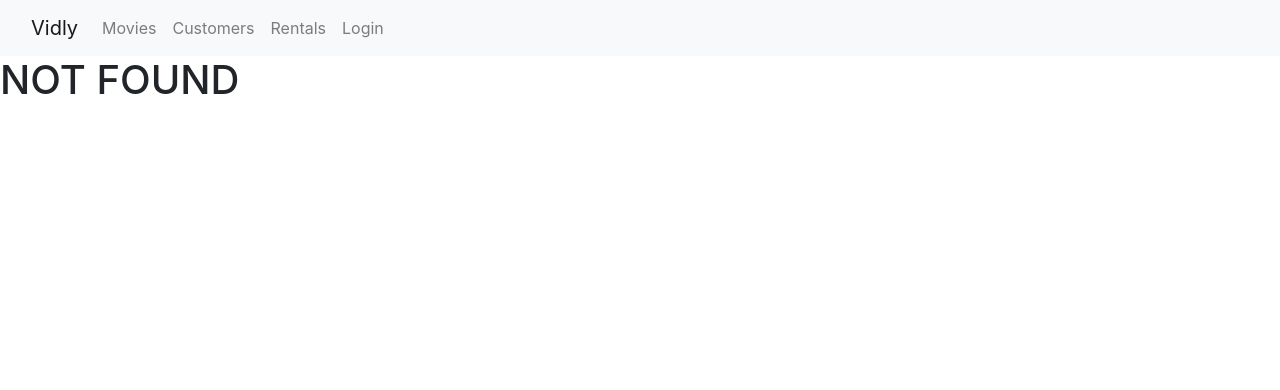
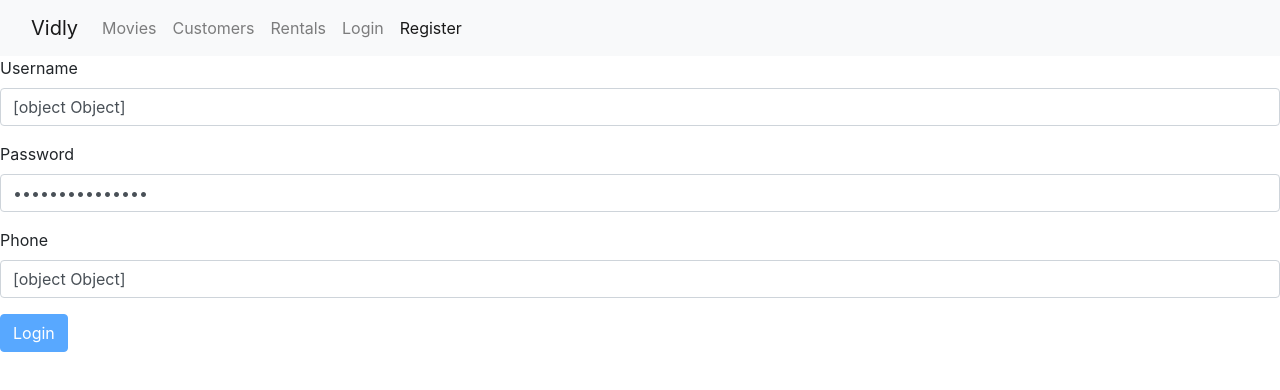
Before and after one commit to Daxsum/Vidly, a React (Create React App) app: page /register in a window 1280 px wide. Before the commit this address led to /notFound. Shown: the top 390 px of the page. Built offline with nearby package versions, Linux system fonts and the light colour scheme.

Commit message:
registration added

```diff
--- a/src/App.js
+++ b/src/App.js
@@ -8,11 +8,13 @@ import NotFound from "./components/ex/notFound";
 import MoviesForm from "./components/ex/moviesForm";
 import LoginForm from "./components/login";
 import "./App.css";
+import Register from "./components/registration";
 function App() {
   return (
     <React.Fragment>
       <NavBar />
       <Switch>
+        <Route path={"/register"} component={Register} />
         <Route path={"/login"} component={LoginForm} />
         <Route path={"/movies/:id"} component={MoviesForm} />
         <Route path={"/movies"} component={Movies} />
--- /dev/null
+++ b/src/components/comm/form.jsx
@@ -0,0 +1,71 @@
+import React, { Component } from "react";
+import Joi from "joi-browser";
+import Input from "./input";
+import { type } from "@testing-library/user-event/dist/type";
+// to use this for you only need to import Joi form joi-browser also don't
+// forget to install joi-browser in your system for more info searc for
+// "npm Joi".
+//  then ,you only have to defined schema and define you data as
+//  empity object on the state,finaly you can do what ever you
+//   want after submition the form
+//  by defining doSubmit method  and do not forget inherited this component! for more info check
+//  this git ripo https://github.com/Daxsum/Vidly  on form and login component
+class Form extends Component {
+  state = { data: {}, error: {} };
+  validate = () => {
+    const { error } = Joi.validate(this.state.data, this.schema, {
+      abortEarly: false,
+    });
+
+    if (!error) return null;
+    const errors = {};
+    for (let item of error.details) errors[item.path[0]] = item.message;
+    return errors;
+  };
+  handleSubmit = (e) => {
+    e.preventDefault();
+    const errors = this.validate();
+
+    this.setState({ errors: errors || {} });
+    if (errors) return;
+    this.doSubmit(); //define  doSubmit() for what to do after submition  eg: calling a surver
+  };
+  validareProperty = ({ name, value }) => {
+    const obj = { [name]: value };
+    const schema = { [name]: this.schema[name] };
+    const { error } = Joi.validate(obj, schema);
+    return error ? error.details[0].message : null;
+  };
+  handleChange = (e) => {
+    const errors = { ...this.state.errors };
+    const errorMassage = this.validareProperty(e.currentTarget);
+    if (errorMassage) errors[e.currentTarget.name] = errorMassage;
+    else delete errors[e.currentTarget.name];
+
+    const data = { ...this.state.data };
+    data[e.currentTarget.name] = e.currentTarget.value;
+    this.setState({ data, errors });
+  };
+  renderInput(name, label, type = "text") {
+    const { errors, data } = this.state;
+    return (
+      <Input
+        onChange={this.handleChange}
+        type={type}
+        name={name}
+        value={data[name]}
+        label={label}
+        error={errors[name]}
+      />
+    );
+  }
+  renderButton(label) {
+    return (
+      <button disabled={this.validate()} className="btn btn-primary">
+        {label}
+      </button>
+    );
+  }
+}
+
+export default Form;
--- a/src/components/comm/input.jsx
+++ b/src/components/comm/input.jsx
@@ -1,16 +1,9 @@
 import React from "react";
-const Input = ({ name, value, onChange, label, error }) => {
+const Input = ({ name, label, error, ...rest }) => {
   return (
     <div className="form-group">
       <label htmlFor={name}>{label}</label>
-      <input
-        name={name}
-        onChange={onChange}
-        value={value}
-        id={name}
-        type="text"
-        className="form-control"
-      />
+      <input {...rest} name={name} id={name} className="form-control" />
       {error && <div className="alert alert-danger">{error}</div>}
     </div>
   );
--- a/src/components/ex/NavBar.jsx
+++ b/src/components/ex/NavBar.jsx
@@ -40,6 +40,11 @@ const NavBar = (props) => {
                 Login
               </NavLink>
             </li>
+            <li className="nav-item">
+              <NavLink className="nav-link" to="/register">
+                Register
+              </NavLink>
+            </li>
           </ul>
         </div>
       </div>
--- a/src/components/login.jsx
+++ b/src/components/login.jsx
@@ -1,77 +1,29 @@
 import Joi from "joi-browser";
-import React, { Component } from "react";
-import Input from "./comm/input";
-class LoginForm extends Component {
-  state = { account: { username: "", password: "" }, errors: {} };
+import React from "react";
+
+import Form from "./comm/form";
+
+class LoginForm extends Form {
+  state = { data: { username: "", password: "" }, errors: {} };
   schema = {
-    username: Joi.string().required(),
-    password: Joi.string().required(),
+    username: Joi.string().required().label("Username"),
+    password: Joi.string().required().label("Password"),
   };
 
-  validate = () => {
-    const reuslt = Joi.validate(this.state.account, this.schema, {
-      abortEarly: false,
-    });
-    console.log(reuslt);
-    const errors = {};
-    const { account } = this.state;
-    if (account.username.trim() === "") {
-      errors.username = "username is reqired";
-    }
-    if (account.password.trim() === "") {
-      errors.password = "Password is reqired";
-    }
-    return Object.keys(errors).length === 0 ? null : errors;
-  };
-  handleSubmit = (e) => {
-    e.preventDefault();
-    const errors = this.validate();
-
-    this.setState({ errors: errors || {} });
-    if (errors) return;
+  doSubmit = () => {
     //call a surver
     console.log("submitted");
   };
-  validareProperty = ({ name, value }) => {
-    if (name === "username") {
-      if (value.trim() === "") return "username is required";
-    }
-    if (name === "password") {
-      if (value.trim() === "") return "password is required";
-    }
-  };
-  handleChange = (e) => {
-    const errors = { ...this.state.errors };
-    const errorMassage = this.validareProperty(e.currentTarget);
-    if (errorMassage) errors[e.currentTarget.name] = errorMassage;
-    else delete errors[e.currentTarget.name];
-
-    const account = { ...this.state.account };
-    account[e.currentTarget.name] = e.currentTarget.value;
-    this.setState({ account, errors });
-  };
 
   render() {
-    const { errors, account } = this.state;
     return (
       <div className="container">
         <h1>LogIn</h1>
         <form onSubmit={this.handleSubmit}>
-          <Input
-            onChange={this.handleChange}
-            name="username"
-            value={account.username}
-            label="Username"
-            error={errors.username}
-          />
-          <Input
-            onChange={this.handleChange}
-            name="password"
-            value={account.password}
-            label="Password"
-            error={errors.password}
-          />
-          <button className="btn btn-primary">Login</button>
+          {this.renderInput("username", "Username")}
+          {this.renderInput("password", "Password", "password")}
+
+          {this.renderButton("Login")}
         </form>
       </div>
     );
--- /dev/null
+++ b/src/components/registration.jsx
@@ -0,0 +1,23 @@
+import react from "react";
+import Form from "./comm/form";
+import Joi from "joi-browser";
+class Register extends Form {
+  state = { data: { username: {}, password: {}, phone: {} }, errors: {} };
+  schema = {
+    username: Joi.string().required().label("Username"),
+    password: Joi.string().required().label("Password"),
+    phone: Joi.string().required().label("Phone"),
+  };
+  render() {
+    return (
+      <div>
+        {this.renderInput("username", "Username")}
+        {this.renderInput("password", "Password", "password")}
+        {this.renderInput("phone", "Phone")}
+        {this.renderButton("Login")}
+      </div>
+    );
+  }
+}
+
+export default Register;
```
